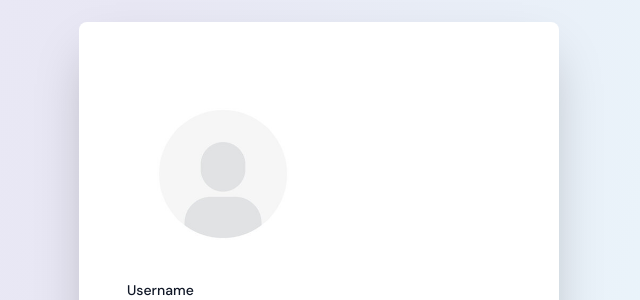
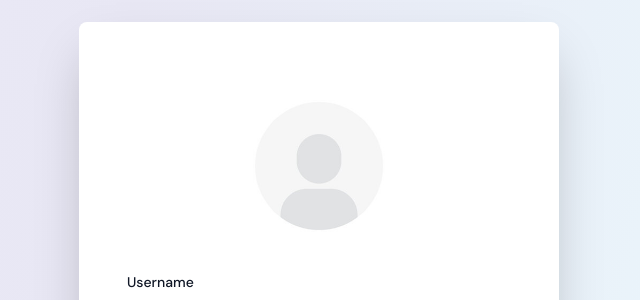
Before and after one commit to abed-obaah/orralearn-web, a React (Vite) app: page /signUp in a window 1280 px wide. Shown: the part 166-466 px from the top of the page, without its empty margins (321-961 px from the left). Built offline with nearby package versions, Linux system fonts and the light colour scheme.

Commit message:
correct navbar and sign in

```diff
--- a/src/layout/navbar/ResNav.jsx
+++ b/src/layout/navbar/ResNav.jsx
@@ -19,7 +19,7 @@ const ResNav = ({open,setOpen}) => {
                         className={({ isActive }) => (isActive ? styles.navLinksColor: `hover:${styles.navLinksColor} ${styles.textTransitionHover} `)}
                     >{title}</NavLink>
                 ))}
-                <NavLink to={'/signUp'} className={``}>Sign In</NavLink>
+                <NavLink to={'/signIn'} className={``}>Sign In</NavLink>
                 <NavLink to={'/signUp'} className={`w-32 py-[10px] px-[16px] bg-[#5E00D0] rounded-[8px] shrink-0 text-white text-[20px] flex items-center justify-center transition ease-out  duration-300`}>Sign Up</NavLink>
             </div>
         </nav>
--- a/src/layout/navbar/auth-navs/ReusableNavbar.jsx
+++ b/src/layout/navbar/auth-navs/ReusableNavbar.jsx
@@ -1,11 +1,19 @@
+import logo from '../../../assets/logo.svg'
+import {useStateContext} from "../../../context/contextProvider.jsx";
+
 import {ChevronDownIcon, MagnifyingGlassIcon} from "@heroicons/react/20/solid/index.js";
 import {BellIcon} from "@heroicons/react/24/outline/index.js";
 import {Menu, Transition} from "@headlessui/react";
 import {Fragment} from "react";
 import {Link} from "react-router-dom";
-import logo from '../../../assets/logo.svg'
 
+
+function classNames(...classes) {
+    return classes.filter(Boolean).join(' ')
+}
 const ReusableNavbar = () => {
+
+    const {logout} = useStateContext()
     return (
         <div className="flex  justify-between  lg:gap-x-6 bg-white py-4 px-10">
             <Link to={'/'} >
--- a/src/pages/SignUp.jsx
+++ b/src/pages/SignUp.jsx
@@ -109,7 +109,7 @@ const SignUp = () => {
       <Notification show={show} setShow={setShow} title={title} type={type} />
       <div className="flex min-h-full flex-1 flex-col justify-center py-12 sm:px-6 lg:px-8 bgOne">
         <div className="sm:mx-auto sm:w-full sm:max-w-md">
-          <Link to="/" className="cursor-pointer flex justify-center">
+          <Link to="/" className=" cursor-pointer flex justify-center">
             <img
               className="mx-auto h-10 w-auto"
               src={logo}
@@ -130,7 +130,7 @@ const SignUp = () => {
               <div>
                 <label
                   htmlFor="profileImage"
-                  className="relative block text-sm font-medium leading-6 text-gray-900"
+                  className="relative flex  text-sm font-medium leading-6 text-gray-900"
                   onClick={(event) => (event.target.value = null)}
                 >
                 <div className="mt-2">
```
